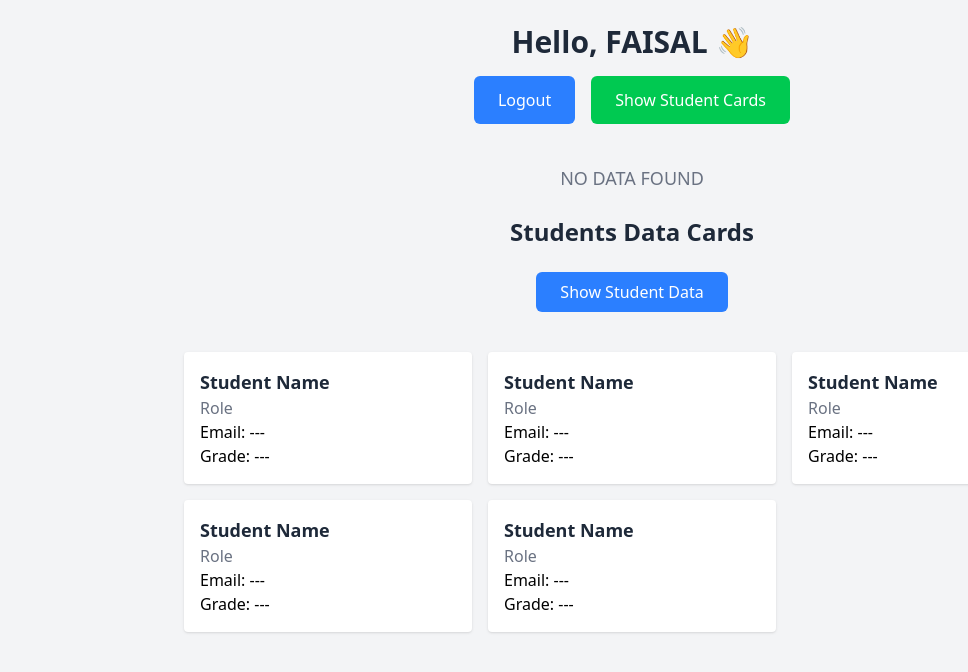
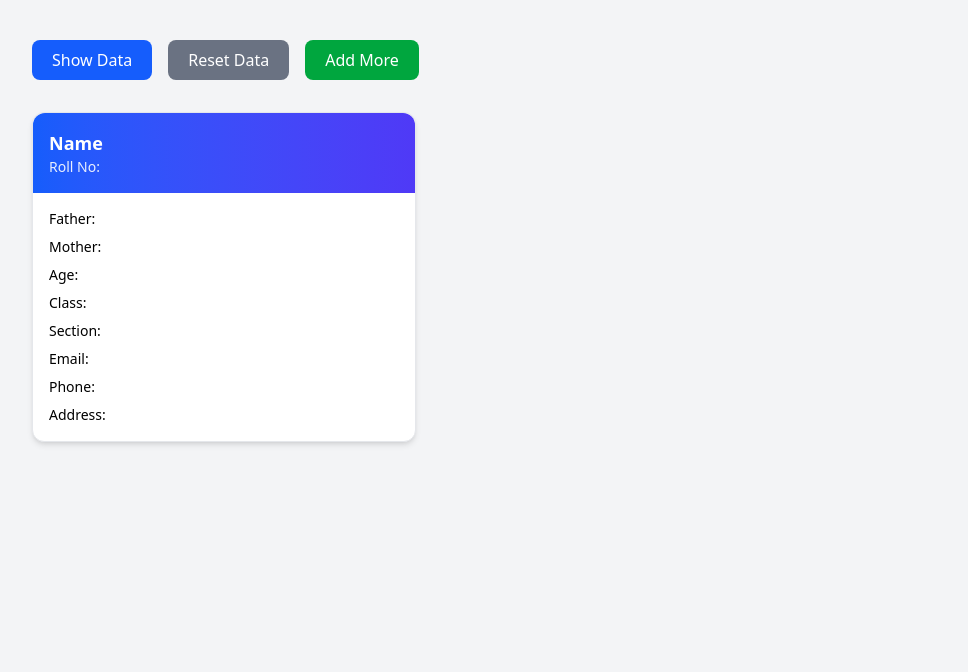
Before and after one commit to FaisalAlways/react-practice, a React (Vite) app: page / in a window 1280 px wide. Shown: the top 672 px of the page, without its empty margins (8-976 px from the left). Built offline with nearby package versions, Linux system fonts and the light colour scheme.

Commit message:
Data Manage with useState

```diff
--- a/src/App.tsx
+++ b/src/App.tsx
@@ -1,218 +1,334 @@
-const styles = {
-  wrapper: {
-    display: "flex",
-    justifyContent: "center",
-    alignItems: "center",
-    fontFamily: "system-ui, -apple-system, sans-serif",
-  },
-  card: {
-    width: "320px",
-    backgroundColor: "#ffffff",
-    borderRadius: "16px",
-    boxShadow:
-      "0 20px 25px -5px rgba(0, 0, 0, 0.1), 0 10px 10px -5px rgba(0, 0, 0, 0.04)",
-    overflow: "hidden",
-    border: "1px solid #e5e7eb",
-    position: "relative" as const,
-  },
-  header: {
-    backgroundColor: "#2563eb",
-    height: "96px",
-    display: "flex",
-    flexDirection: "column",
-    alignItems: "center",
-    justifyContent: "center",
-    color: "#ffffff",
-  },
-  universityName: {
-    fontSize: "18px",
-    fontWeight: "bold",
-    letterSpacing: "0.05em",
-    textTransform: "uppercase",
-    margin: 0,
-  },
-  idLabel: {
-    fontSize: "11px",
-    opacity: 0.8,
-    fontWeight: 500,
-    marginTop: "4px",
-  },
-  photoContainer: {
-    display: "flex",
-    justifyContent: "center",
-    marginTop: "-48px",
-  },
-  photo: {
-    width: "112px",
-    height: "112px",
-    objectFit: "cover",
-    borderRadius: "50%",
-    border: "4px solid #ffffff",
-    boxShadow: "0 4px 6px -1px rgba(0, 0, 0, 0.1)",
-  },
-  body: {
-    padding: "24px",
-    textAlign: "center",
-  },
-  studentName: {
-    fontSize: "24px",
-    fontWeight: 800,
-    color: "#1f2937",
-    margin: "0 0 4px 0",
-  },
-  major: {
-    color: "#2563eb",
-    fontWeight: 600,
-    marginBottom: "16px",
-  },
-  infoRow: {
-    display: "flex",
-    justifyContent: "space-between",
-    borderBottom: "1px solid #f3f4f6",
-    paddingBottom: "4px",
-    marginBottom: "12px",
-    fontSize: "14px",
-    color: "#4b5563",
-  },
-  footer: {
-    backgroundColor: "#f9fafb",
-    padding: "16px",
-    display: "flex",
-    justifyContent: "space-around",
-    alignItems: "center",
-    borderTop: "1px solid #e5e7eb",
-  },
-  qrCode: {
-    width: "64px",
-    height: "64px",
-    border: "1px solid #e5e7eb",
-    padding: "4px",
-    backgroundColor: "#fff",
-  },
-  footerText: {
-    fontSize: "10px",
-    color: "#9ca3af",
-    textAlign: "right",
-    lineHeight: "1.2",
-  },
-  bottomStrip: {
-    height: "8px",
-    backgroundColor: "#2563eb",
-  },
-};
+// const styles = {
+//   wrapper: {
+//     display: "flex",
+//     justifyContent: "center",
+//     alignItems: "center",
+//     fontFamily: "system-ui, -apple-system, sans-serif",
+//   },
+//   card: {
+//     width: "320px",
+//     backgroundColor: "#ffffff",
+//     borderRadius: "16px",
+//     boxShadow:
+//       "0 20px 25px -5px rgba(0, 0, 0, 0.1), 0 10px 10px -5px rgba(0, 0, 0, 0.04)",
+//     overflow: "hidden",
+//     border: "1px solid #e5e7eb",
+//     position: "relative" as const,
+//   },
+//   header: {
+//     backgroundColor: "#2563eb",
+//     height: "96px",
+//     display: "flex",
+//     flexDirection: "column",
+//     alignItems: "center",
+//     justifyContent: "center",
+//     color: "#ffffff",
+//   },
+//   universityName: {
+//     fontSize: "18px",
+//     fontWeight: "bold",
+//     letterSpacing: "0.05em",
+//     textTransform: "uppercase",
+//     margin: 0,
+//   },
+//   idLabel: {
+//     fontSize: "11px",
+//     opacity: 0.8,
+//     fontWeight: 500,
+//     marginTop: "4px",
+//   },
+//   photoContainer: {
+//     display: "flex",
+//     justifyContent: "center",
+//     marginTop: "-48px",
+//   },
+//   photo: {
+//     width: "112px",
+//     height: "112px",
+//     objectFit: "cover",
+//     borderRadius: "50%",
+//     border: "4px solid #ffffff",
+//     boxShadow: "0 4px 6px -1px rgba(0, 0, 0, 0.1)",
+//   },
+//   body: {
+//     padding: "24px",
+//     textAlign: "center",
+//   },
+//   studentName: {
+//     fontSize: "24px",
+//     fontWeight: 800,
+//     color: "#1f2937",
+//     margin: "0 0 4px 0",
+//   },
+//   major: {
+//     color: "#2563eb",
+//     fontWeight: 600,
+//     marginBottom: "16px",
+//   },
+//   infoRow: {
+//     display: "flex",
+//     justifyContent: "space-between",
+//     borderBottom: "1px solid #f3f4f6",
+//     paddingBottom: "4px",
+//     marginBottom: "12px",
+//     fontSize: "14px",
+//     color: "#4b5563",
+//   },
+//   footer: {
+//     backgroundColor: "#f9fafb",
+//     padding: "16px",
+//     display: "flex",
+//     justifyContent: "space-around",
+//     alignItems: "center",
+//     borderTop: "1px solid #e5e7eb",
+//   },
+//   qrCode: {
+//     width: "64px",
+//     height: "64px",
+//     border: "1px solid #e5e7eb",
+//     padding: "4px",
+//     backgroundColor: "#fff",
+//   },
+//   footerText: {
+//     fontSize: "10px",
+//     color: "#9ca3af",
+//     textAlign: "right",
+//     lineHeight: "1.2",
+//   },
+//   bottomStrip: {
+//     height: "8px",
+//     backgroundColor: "#2563eb",
+//   },
+// };
+
+// import { useState } from "react";
+// import StudentCard from "./StudentCard";
+// import { studentsData } from "./components/SchoolCard/StudentData";
+
+// const students = [
+//   { name: "Faisal", email: "faisal@example.com", grade: "A+", role: "Student" },
+//   { name: "Ali", email: "ali@example.com", grade: "B", role: "Student" },
+//   { name: "Sara", email: "sara@example.com", grade: "A", role: "Student" },
+//   { name: "Mina", email: "mina@example.com", grade: "B+", role: "Student" },
+//   { name: "Zara", email: "zara@example.com", grade: "A-", role: "Student" },
+// ];
+
+// const Fruits = ["Apple", "Banana", "Cherry", "Date", "Elderberry"];
+// console.log(Fruits, "<-Fruits Array");
+// console.log(Fruits[2], "<-Fruits Array Index check");
+// const fruits = [...Fruits, "Mango", "Orange"];
+// console.log(fruits[5], "<-Fruits Array Index check after update");
+// console.log(fruits, "<-Updated Fruits Array");
+
+// const person = {
+//   name: "John",
+//   age: 25,
+//   city: "New York",
+// };
+
+// console.log(person, "<-Person Object");
+// console.log(person.name, "<-Name check");
+
+// const updatedPerson = {
+//   ...person,
+//   country: "USA",
+//   profection: "Engineer",
+// };
+
+// console.log(updatedPerson, "<-Updated Person Object");
+// console.log(updatedPerson.profection, "<-Profession after update");
+
+// const App = () => {
+//   const [isLoggedIn, setIsLoggedIn] = useState(true);
+//   const [showCard, setShowCard] = useState(false);
+//   const [showData, setShowData] = useState(false);
+
+//   const handleLoginClick = () => {
+//     setIsLoggedIn(!isLoggedIn);
+//   };
+
+//   const handleShowCardClick = () => {
+//     setShowCard(!showCard);
+//   };
+
+//   const handleShowData = () => {
+//     setShowData(!showData);
+//   };
+
+//   return (
+//     <div className="min-h-screen bg-gray-100 font-sans p-6">
+//       <div className="text-center mb-8">
+//         <h1 className="text-3xl font-bold text-gray-800 mb-4">
+//           {isLoggedIn ? "Hello, FAISAL 👋" : "Hello, Guest 👋"}
+//         </h1>
+//         <button
+//           onClick={handleLoginClick}
+//           className="px-6 py-3 rounded-md text-white text-base font-medium cursor-pointer transition-colors duration-300 bg-blue-500 hover:bg-blue-600 mr-4"
+//         >
+//           {isLoggedIn ? "Logout" : "Login"}
+//         </button>
+
+//         <button
+//           onClick={handleShowCardClick}
+//           className="px-6 py-3 rounded-md text-white text-base font-medium cursor-pointer transition-colors duration-300 bg-green-500 hover:bg-green-600"
+//         >
+//           {showCard ? "Hide Student Cards" : "Show Student Cards"}
+//         </button>
+//       </div>
+//       {showCard ? (
+//         <div className="grid grid-cols-1 sm:grid-cols-2 md:grid-cols-3 lg:grid-cols-4 gap-6">
+//           {studentsData.map((student, i) => (
+//             <StudentCard key={i} student={student} styles={styles} />
+//           ))}
+//         </div>
+//       ) : (
+//         <div className="text-center text-gray-500 text-lg mt-10">
+//           NO DATA FOUND
+//         </div>
+//       )}
+
+//       <div className="min-h-screen bg-gray-100 p-6 flex flex-col items-center space-y-6">
+//         <h1 className="text-2xl font-bold text-gray-800">
+//           Students Data Cards
+//         </h1>
+
+//         <button
+//           onClick={handleShowData}
+//           className="px-6 py-2 rounded-md bg-blue-500 text-white hover:bg-blue-600"
+//         >
+//           {showData ? "Hide Student Data" : "Show Student Data"}
+//         </button>
+
+//         <div className="grid grid-cols-1 sm:grid-cols-2 md:grid-cols-3 gap-4 mt-4">
+//           {students.map((student, index) => (
+//             <div key={index} className="bg-white p-4 rounded shadow w-72">
+//               <h2 className="text-lg font-semibold text-gray-800">
+//                 {showData ? student.name : "Student Name"}
+//               </h2>
+//               <p className="text-gray-500">
+//                 {showData ? student.role : "Role"}
+//               </p>
+//               <p>Email: {showData ? student.email : "---"}</p>
+//               <p>Grade: {showData ? student.grade : "---"}</p>
+//             </div>
+//           ))}
+//         </div>
+//       </div>
+//     </div>
+//   );
+// };
 
 import { useState } from "react";
-import StudentCard from "./StudentCard";
-import { studentsData } from "./components/SchoolCard/StudentData";
-
-const students = [
-  { name: "Faisal", email: "faisal@example.com", grade: "A+", role: "Student" },
-  { name: "Ali", email: "ali@example.com", grade: "B", role: "Student" },
-  { name: "Sara", email: "sara@example.com", grade: "A", role: "Student" },
-  { name: "Mina", email: "mina@example.com", grade: "B+", role: "Student" },
-  { name: "Zara", email: "zara@example.com", grade: "A-", role: "Student" },
-];
-
-const Fruits = ["Apple", "Banana", "Cherry", "Date", "Elderberry"];
-console.log(Fruits, "<-Fruits Array");
-console.log(Fruits[2], "<-Fruits Array Index check");
-const fruits = [...Fruits, "Mango", "Orange"];
-console.log(fruits[5], "<-Fruits Array Index check after update");
-console.log(fruits, "<-Updated Fruits Array");
-
-const person = {
-  name: "John",
-  age: 25,
-  city: "New York",
-};
-
-console.log(person, "<-Person Object");
-console.log(person.name, "<-Name check");
-
-const updatedPerson = {
-  ...person,
-  country: "USA",
-  profection: "Engineer",
-};
-
-console.log(updatedPerson, "<-Updated Person Object");
-console.log(updatedPerson.profection, "<-Profession after update");
 
 const App = () => {
-  const [isLoggedIn, setIsLoggedIn] = useState(true);
-  const [showCard, setShowCard] = useState(false);
-  const [showData, setShowData] = useState(false);
-
-  const handleLoginClick = () => {
-    setIsLoggedIn(!isLoggedIn);
+  const blankData = {
+    name: "",
+    roll: null,
+    fatherName: "",
+    motherName: "",
+    age: null,
+    email: "",
+    phone: "",
+    className: "",
+    section: "",
+    address: "",
   };
 
-  const handleShowCardClick = () => {
-    setShowCard(!showCard);
+  const [data, setData] = useState([blankData]);
+
+  const handleSubmitData = () => {
+    setData([
+      {
+        name: "Asim Ali",
+        roll: 101,
+        fatherName: "Ahmed Khan",
+        motherName: "Ayesha Khan",
+        age: 20,
+        email: "asim@student.edu",
+        phone: "+92 300 1234567",
+        className: "BS Computer Science",
+        section: "A",
+        address: "Lahore, Pakistan",
+      },
+    ]);
   };
 
-  const handleShowData = () => {
-    setShowData(!showData);
+  console.log(data, "<-data state check");
+
+  const handleDataReset = () => {
+    setData([blankData]);
+  };
+
+  const handlePlusData = () => {
+    setData([...data, blankData]);
   };
 
   return (
-    <div className="min-h-screen bg-gray-100 font-sans p-6">
-      <div className="text-center mb-8">
-        <h1 className="text-3xl font-bold text-gray-800 mb-4">
-          {isLoggedIn ? "Hello, FAISAL 👋" : "Hello, Guest 👋"}
-        </h1>
+    <div className="min-h-screen bg-gray-100 p-10">
+      <div className="flex gap-4 mb-8">
         <button
-          onClick={handleLoginClick}
-          className="px-6 py-3 rounded-md text-white text-base font-medium cursor-pointer transition-colors duration-300 bg-blue-500 hover:bg-blue-600 mr-4"
+          onClick={handleSubmitData}
+          className="px-5 py-2 bg-blue-600 text-white rounded-lg hover:bg-blue-700"
         >
-          {isLoggedIn ? "Logout" : "Login"}
+          Show Data
         </button>
 
         <button
-          onClick={handleShowCardClick}
-          className="px-6 py-3 rounded-md text-white text-base font-medium cursor-pointer transition-colors duration-300 bg-green-500 hover:bg-green-600"
+          onClick={handleDataReset}
+          className="px-5 py-2 bg-gray-500 text-white rounded-lg hover:bg-gray-600"
         >
-          {showCard ? "Hide Student Cards" : "Show Student Cards"}
+          Reset Data
+        </button>
+
+        <button
+          onClick={handlePlusData}
+          className="px-5 py-2 bg-green-600 text-white rounded-lg hover:bg-green-700"
+        >
+          Add More
         </button>
       </div>
-      {showCard ? (
-        <div className="grid grid-cols-1 sm:grid-cols-2 md:grid-cols-3 lg:grid-cols-4 gap-6">
-          {studentsData.map((student, i) => (
-            <StudentCard key={i} student={student} styles={styles} />
-          ))}
-        </div>
-      ) : (
-        <div className="text-center text-gray-500 text-lg mt-10">
-          NO DATA FOUND
-        </div>
-      )}
 
-      <div className="min-h-screen bg-gray-100 p-6 flex flex-col items-center space-y-6">
-        <h1 className="text-2xl font-bold text-gray-800">
-          Students Data Cards
-        </h1>
+      <div className="grid md:grid-cols-2 lg:grid-cols-3 gap-6">
+        {data.map((item, i) => (
+          <div
+            key={i}
+            className="bg-white rounded-xl shadow-md border border-gray-200"
+          >
+            {/* Header */}
+            <div className="bg-gradient-to-r from-blue-600 to-indigo-600 text-white p-4 rounded-t-xl">
+              <h2 className="text-lg font-semibold"> Name {item.name}</h2>
+              <p className="text-sm opacity-90">Roll No: {item.roll}</p>
+            </div>
 
-        <button
-          onClick={handleShowData}
-          className="px-6 py-2 rounded-md bg-blue-500 text-white hover:bg-blue-600"
-        >
-          {showData ? "Hide Student Data" : "Show Student Data"}
-        </button>
-
-        <div className="grid grid-cols-1 sm:grid-cols-2 md:grid-cols-3 gap-4 mt-4">
-          {students.map((student, index) => (
-            <div key={index} className="bg-white p-4 rounded shadow w-72">
-              <h2 className="text-lg font-semibold text-gray-800">
-                {showData ? student.name : "Student Name"}
-              </h2>
-              <p className="text-gray-500">
-                {showData ? student.role : "Role"}
+            {/* Body */}
+            <div className="p-4 text-sm space-y-2">
+              <p>
+                <span className="font-medium">Father:</span> {item.fatherName}
               </p>
-              <p>Email: {showData ? student.email : "---"}</p>
-              <p>Grade: {showData ? student.grade : "---"}</p>
+              <p>
+                <span className="font-medium">Mother:</span> {item.motherName}
+              </p>
+              <p>
+                <span className="font-medium">Age:</span> {item.age}
+              </p>
+              <p>
+                <span className="font-medium">Class:</span> {item.className}
+              </p>
+              <p>
+                <span className="font-medium">Section:</span> {item.section}
+              </p>
+              <p>
+                <span className="font-medium">Email:</span> {item.email}
+              </p>
+              <p>
+                <span className="font-medium">Phone:</span> {item.phone}
+              </p>
+              <p>
+                <span className="font-medium">Address:</span> {item.address}
+              </p>
             </div>
-          ))}
-        </div>
+          </div>
+        ))}
       </div>
     </div>
   );
```
